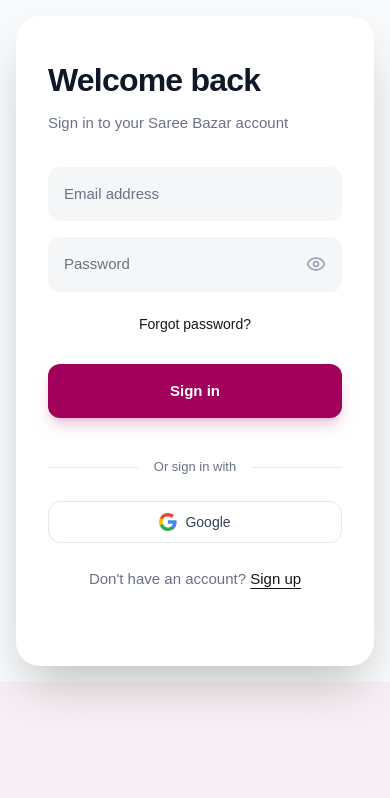
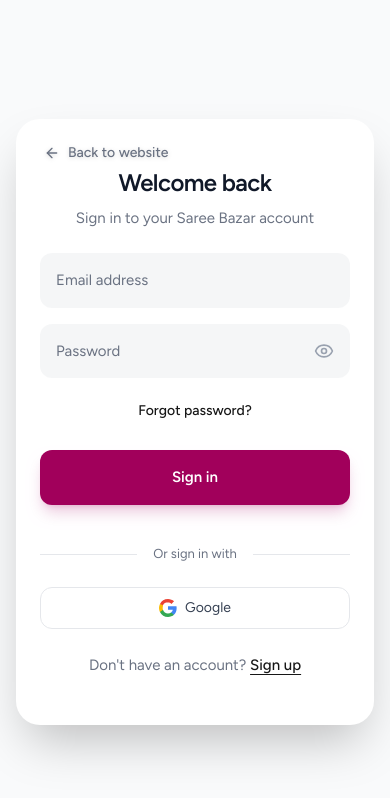
Before and after one commit to kaveenskn/SareeBazar, a Next.js app: page /login in a window 390 px wide. Shown: the top 798 px of the page. Built offline with nearby package versions, Linux system fonts and the light colour scheme; a web font is replaced by a local one.

Commit message:
make login/signup responsive

```diff
--- a/app/(auth)/layout.tsx
+++ b/app/(auth)/layout.tsx
@@ -1,9 +1,11 @@
 import AuthImageSlider from "../components/AuthImageSlider";
+import Link from "next/link";
+import { ArrowLeft } from "lucide-react";
 
 export default function AuthLayout({ children }: { children: React.ReactNode }) {
   return (
-    <div className="flex min-h-full items-center justify-center bg-gray-50 p-4 sm:p-8">
-      <div className="w-full max-w-[1000px] flex flex-col lg:flex-row rounded-[24px] bg-white shadow-2xl overflow-hidden min-h-[650px]">
+    <div className="flex min-h-screen items-center justify-center bg-gray-50 p-4 sm:p-8 font-sans">
+      <div className="w-full max-w-[1000px] flex flex-col lg:flex-row rounded-[24px] bg-white shadow-2xl overflow-hidden lg:min-h-[650px]">
 
         {/* Left Side: Image Slider (Inset card style) */}
         <div className="hidden lg:block w-1/2 p-3">
@@ -13,8 +15,23 @@
         </div>
 
         {/* Right Side: Form Container */}
-        <div className="w-full lg:w-1/2 flex flex-col justify-center px-8 py-10 sm:px-12 xl:px-16">
-          {children}
+        <div className="w-full lg:w-1/2 flex flex-col justify-center relative">
+
+          {/* Mobile Back Link */}
+          <div className="lg:hidden absolute top-4 left-4 sm:left-6 z-10">
+            <Link
+              href="/"
+              className="inline-flex items-center space-x-2 bg-transparent hover:bg-gray-100/80 px-3 py-2 rounded-full text-gray-500 hover:text-primary-600 transition-all text-sm font-medium drop-shadow-sm"
+            >
+              <ArrowLeft size={16} />
+              <span>Back to website</span>
+            </Link>
+          </div>
+
+          <div className="px-6 py-12 sm:px-12 sm:py-16 xl:px-16 w-full">
+
+            {children}
+          </div>
         </div>
       </div>
     </div>
--- a/app/(auth)/login/page.tsx
+++ b/app/(auth)/login/page.tsx
@@ -66,9 +66,9 @@
   };
 
   return (
-    <div className="w-full max-w-[440px] mx-auto space-y-8">
-        <div>
-          <h2 className="text-[32px] font-semibold text-gray-900 tracking-tight mb-2">
+    <div className="w-full max-w-[440px] mx-auto space-y-6 sm:space-y-8">
+        <div className="text-center sm:text-left">
+          <h2 className="text-2xl sm:text-[32px] font-semibold text-gray-900 tracking-tight mb-2">
             Welcome back
           </h2>
           <p className="text-[15px] text-gray-500">
--- a/app/(auth)/register/page.tsx
+++ b/app/(auth)/register/page.tsx
@@ -69,9 +69,9 @@
   };
 
   return (
-    <div className="w-full max-w-[440px] mx-auto space-y-8">
-        <div>
-          <h2 className="text-[32px] font-semibold text-gray-900 tracking-tight mb-2">
+    <div className="w-full max-w-[440px] mx-auto space-y-6 sm:space-y-8">
+        <div className="text-center sm:text-left">
+          <h2 className="text-2xl sm:text-[32px] font-semibold text-gray-900 tracking-tight mb-2">
             Create an account
           </h2>
           <p className="text-[15px] text-gray-500">
```
